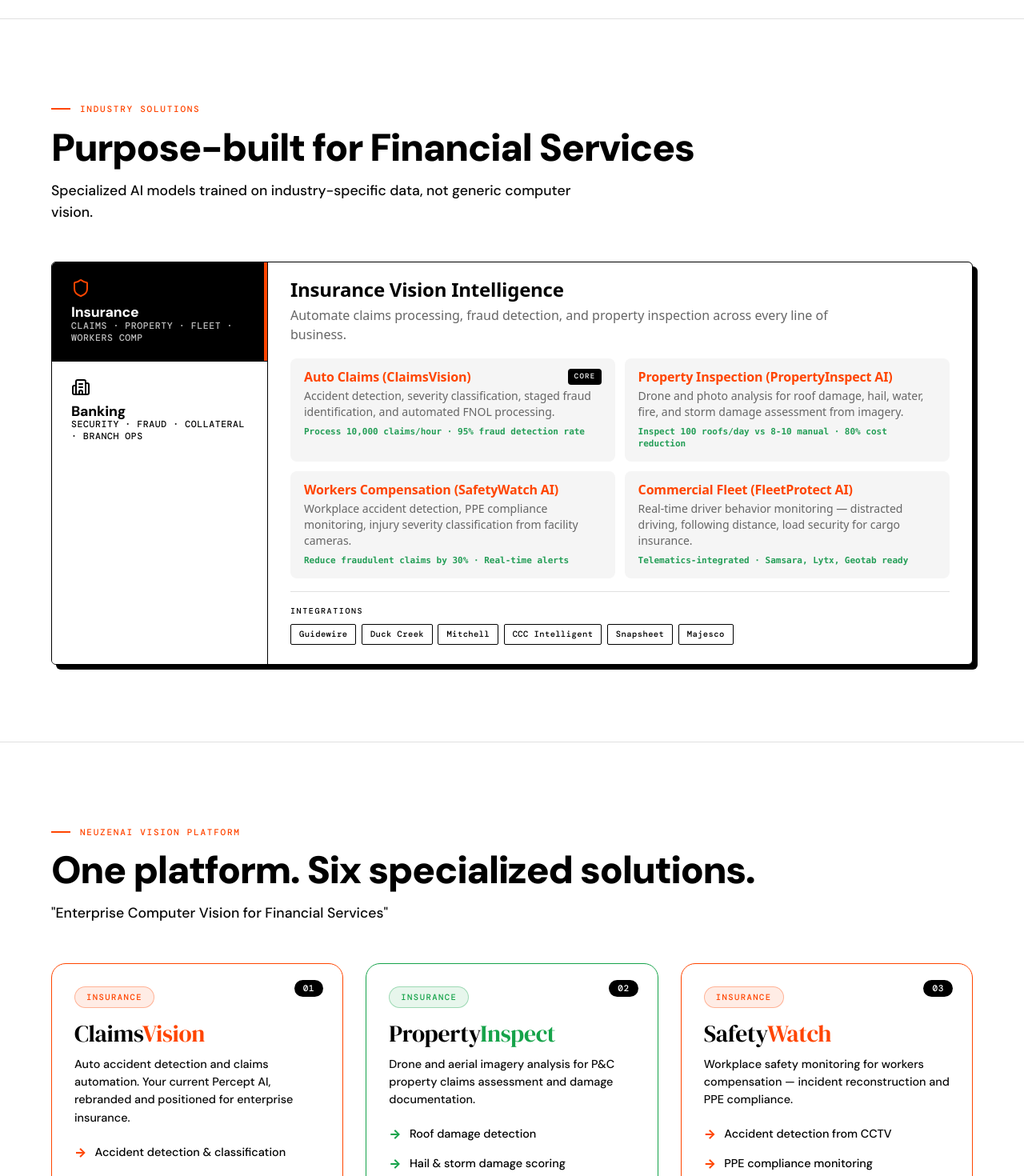
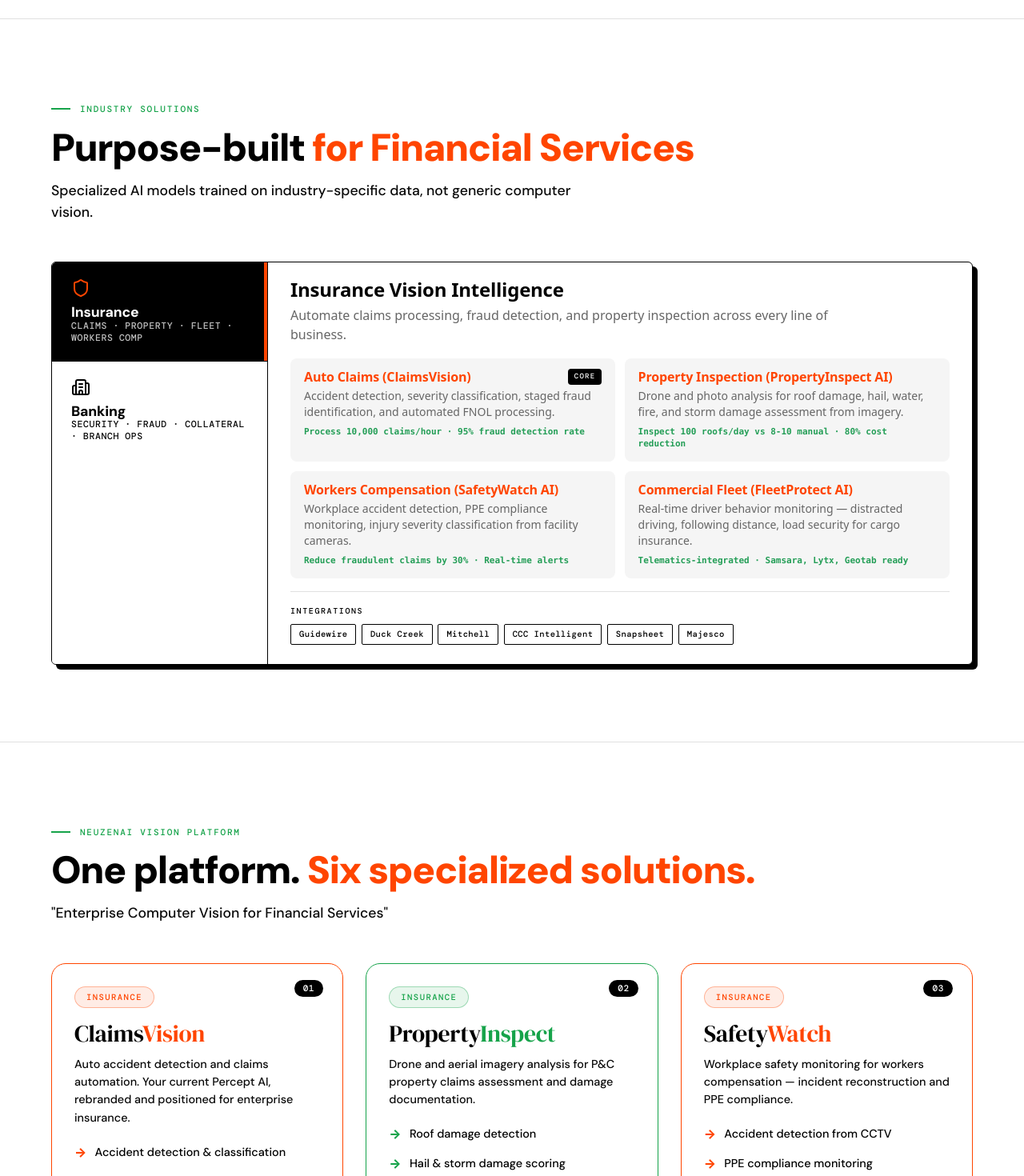
Before and after one commit to ravitejaungrala/NVISIONAI, a React (Vite) app: page / in a window 1280 px wide. Shown: the part 960-2430 px from the top of the page at 80% size. Built offline with nearby package versions, Linux system fonts and the light colour scheme.

Commit message:
latest chnages

```diff
--- a/src/pages/NvisionAI.css
+++ b/src/pages/NvisionAI.css
@@ -526,7 +526,7 @@
 .plat-eyebrow,
 .price-eyebrow {
   background: transparent;
-  color: var(--orange);
+  color: var(--green);
   font-size: 11px;
   font-weight: 800;
   margin-bottom: 1rem;
@@ -545,7 +545,7 @@
   content: "";
   width: 24px;
   height: 2px;
-  background: var(--orange);
+  background: var(--green);
 }
 
 .sol-title,
@@ -559,6 +559,11 @@
   font-weight: 900;
   letter-spacing: -0.03em;
   max-width: 900px;
+}
+.sol-title .title-accent,
+.plat-title .title-accent,
+.price-title .title-accent {
+  color: #ff4500;
 }
 .sol-sub,
 .plat-sub,
--- a/src/pages/NvisionAI.jsx
+++ b/src/pages/NvisionAI.jsx
@@ -214,7 +214,7 @@
       {/* SOLUTIONS */}
       <Section id="solutions" className="solutions-section">
         <div className="sol-eyebrow">Industry Solutions</div>
-        <h2 className="sol-title">Purpose-built for Financial Services</h2>
+        <h2 className="sol-title">Purpose-built <span className="title-accent">for Financial Services</span></h2>
         <p className="sol-sub">Specialized AI models trained on industry-specific data, not generic computer vision.</p>
         <div className="tabs-box">
           <div className="tabs-aside">
@@ -280,7 +280,7 @@
       {/* PLATFORM */}
       <Section id="platform" className="platform-section">
         <div className="plat-eyebrow">NeuzenAI Vision Platform</div>
-        <h2 className="plat-title serif">One platform. Six specialized solutions.</h2>
+        <h2 className="plat-title serif">One platform. <span className="title-accent">Six specialized solutions.</span></h2>
         <p className="plat-sub">"Enterprise Computer Vision for Financial Services"</p>
 
         <motion.div
@@ -326,7 +326,7 @@
       {/* PRICING */}
       <Section id="pricing" className="pricing-section">
         <div className="price-eyebrow">Pricing</div>
-        <h2 className="price-title">Transparent, scalable pricing</h2>
+        <h2 className="price-title">Transparent, <span className="title-accent">scalable pricing</span></h2>
         <p className="price-sub">Insurance: SaaS subscription model. Banking: per-location hybrid model.</p>
 
         <div className="price-context">INSURANCE — CLAIMSVISION</div>
@@ -465,7 +465,7 @@
       {/* COMPETITION — card-row board */}
       <Section className="comp-section">
         <div className="price-eyebrow">Competitive Landscape</div>
-        <h2 className="price-title">Where NvisionAI wins</h2>
+        <h2 className="price-title">Where <span className="title-accent">NvisionAI wins</span></h2>
         <p className="price-sub">Purpose-built for financial services vs. generic incumbents.</p>
 
         <div className="comp-board">
@@ -550,7 +550,7 @@
       {/* GTM */}
       <Section id="gtm" className="gtm-section">
         <div className="price-eyebrow">Go-to-Market</div>
-        <h2 className="price-title">Sales playbook by vertical</h2>
+        <h2 className="price-title">Sales <span className="title-accent">playbook by vertical</span></h2>
         <motion.div
           className="gtm-grid"
           variants={staggerParent}
```
